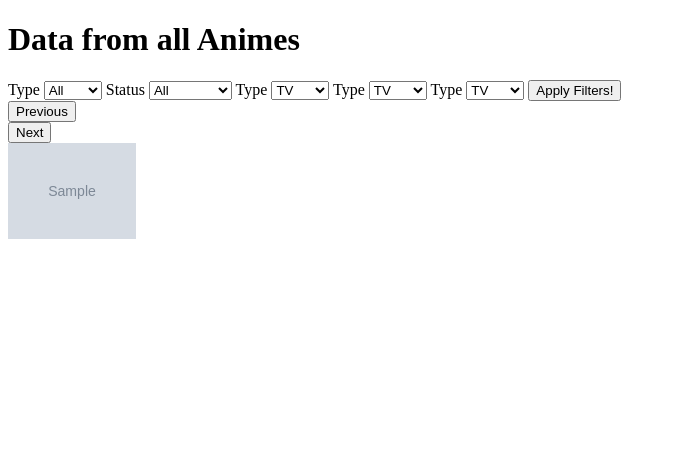
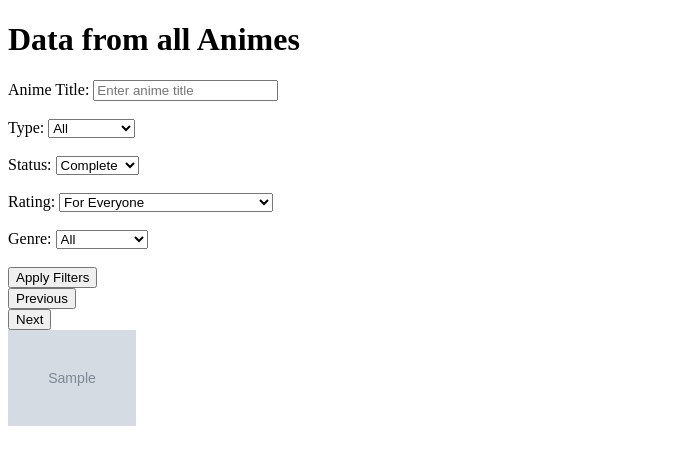
Before and after one commit to oezilot/Anime_API, a Flask app: template templates/selber2.html in a window 1280 px wide. Shown: the top 465 px of the page, without its empty margins (0-676 px from the left). Run offline with Flask 3, Linux system fonts and the light colour scheme; the template is opened without the code that fills it: most values are stand-ins (such as "Sample title", 1, 10 or a date in 2020); grey boxes marked "Sample" are stand-in pictures.

Commit message:
chatgpt-abgleichungsversuch (ich will nachhause hilfe!!!)

```diff
--- a/templates/selber2.html
+++ b/templates/selber2.html
@@ -2,46 +2,73 @@
 <html>
     <body>
         <h1>Data from all Animes</h1>
+        <!--TESTs: werden die parameter richtig in die session hinzugefügt???-->
+        <!--Filters-->
+        <form action="/update_session" method="POST">
+            <!-- Anime Title -->
+            <label for="param_title">Anime Title:</label>
+            <input type="text" name="param_title" placeholder="Enter anime title" value="{{ params.q if params and 'q' in params else '' }}">
+            <br><br>
 
-        <!--Filters-->
-        <!--TESTs: werden die parameter richtig in die session hinzugefügt???-->
-        <form action="/update_session" method="POST">
-            <label for="param_type">Type</label>
+            <!-- Type -->
+            <label for="param_type">Type:</label>
             <select name="param_type">
-                <option value="">All</option>
-                <option value="tv">TV</option>
-                <option value="movie">Movie</option>
+                <option value="" {% if params.type == '' %}selected{% endif %}>All</option>
+                <option value="tv" {% if params.type == 'tv' %}selected{% endif %}>TV</option>
+                <option value="movie" {% if params.type == 'movie' %}selected{% endif %}>Movie</option>
+                <option value="ova" {% if params.type == 'ova' %}selected{% endif %}>OVA</option>
+                <option value="special" {% if params.type == 'special' %}selected{% endif %}>Special</option>
+                <option value="music" {% if params.type == 'music' %}selected{% endif %}>Music</option>
+                <option value="ona" {% if params.type == 'ona' %}selected{% endif %}>ONA</option>
+                <option value="cm" {% if params.type == 'cm' %}selected{% endif %}>CM</option>
+                <option value="pv" {% if params.type == 'pv' %}selected{% endif %}>PV</option>
+                <option value="tv_special" {% if params.type == 'tv_special' %}selected{% endif %}>TV Special</option>
             </select>
+            <br><br>
 
-            <label>Status</label>
-            <select name="parameter2">
-                <option value="" {% if parameter2 == '' %}selected{% endif %}>All</option>
-                <option value="airing" {% if parameter2 == 'airing' %}selected{% endif %}>Airing</option>
-                <option value="complete" {% if parameter2 == 'complete' %}selected{% endif %}>Complete</option>
-                <option value="upcoming" {% if parameter2 == 'upcoming' %}selected{% endif %}>Upcoming</option>
+            <!-- Status -->
+            <label for="param_status">Status:</label>
+            <select name="param_status">
+                <option value="" {% if params.status == '' %}selected{% endif %}>All</option>
+                <option value="airing" {% if params.status == 'airing' %}selected{% endif %}>Airing</option>
+                <option value="complete" {% if params.status == 'complete' %}selected{% endif %}>Complete</option>
+                <option value="upcoming" {% if params.status == 'upcoming' %}selected{% endif %}>Upcoming</option>
             </select>
+            <br><br>
 
+            <!-- Rating -->
+            <label for="param_rating">Rating:</label>
+            <select name="param_rating">
+                <option value="" {% if params.rating == '' %}selected{% endif %}>For Everyone</option>
+                <option value="g" {% if params.rating == 'g' %}selected{% endif %}>G - All Ages</option>
+                <option value="pg" {% if params.rating == 'pg' %}selected{% endif %}>PG - Children</option>
+                <option value="pg13" {% if params.rating == 'pg13' %}selected{% endif %}>PG13 - Teens 13+</option>
+                <option value="r17" {% if params.rating == 'r17' %}selected{% endif %}>R17 - 17+ (Violence & Profanity)</option>
+                <option value="r" {% if params.rating == 'r' %}selected{% endif %}>R+ - Mild Nudity</option>
+                <option value="rx" {% if params.rating == 'rx' %}selected{% endif %}>Rx - Hentai</option>
+            </select>
+            <br><br>
 
-            <label for="param_type">Type</label>
-            <select name="param_type">
-                <option value="tv">TV</option>
-                <option value="movie">Movie</option>
+            <!-- Genre -->
+            <label for="param_genre">Genre:</label>
+            <select name="param_genre">
+                <option value="" {% if params.genres == '' %}selected{% endif %}>All</option>
+                <option value="1" {% if params.genres == '1' %}selected{% endif %}>Action</option>
+                <option value="8" {% if params.genres == '8' %}selected{% endif %}>Drama</option>
+                <option value="4" {% if params.genres == '4' %}selected{% endif %}>Comedy</option>
+                <option value="28" {% if params.genres == '28' %}selected{% endif %}>Boys Love</option>
+                <option value="26" {% if params.genres == '26' %}selected{% endif %}>Girls Love</option>
+                <option value="10" {% if params.genres == '10' %}selected{% endif %}>Fantasy</option>
+                <option value="14" {% if params.genres == '14' %}selected{% endif %}>Horror</option>
+                <option value="24" {% if params.genres == '24' %}selected{% endif %}>Sci-Fi</option>
+                <option value="22" {% if params.genres == '22' %}selected{% endif %}>Romance</option>
+                <option value="56" {% if params.genres == '56' %}selected{% endif %}>Educational</option>
             </select>
+            <br><br>
 
-            <label for="param_type">Type</label>
-            <select name="param_type">
-                <option value="tv">TV</option>
-                <option value="movie">Movie</option>
-            </select>
+            <button type="submit">Apply Filters</button>
+        </form>
 
-            <label for="param_type">Type</label>
-            <select name="param_type">
-                <option value="tv">TV</option>
-                <option value="movie">Movie</option>
-            </select>
-
-            <button type="submit">Apply Filters!</button>
-        </form>
 
         <!--TESTS: anwesenhet der buttons je nach der aktuellen page, das wird im python gehandled!!!-->
         <form action="/dec">
```
Also changed, not shown: selber2.py (+8 -9 lines).
